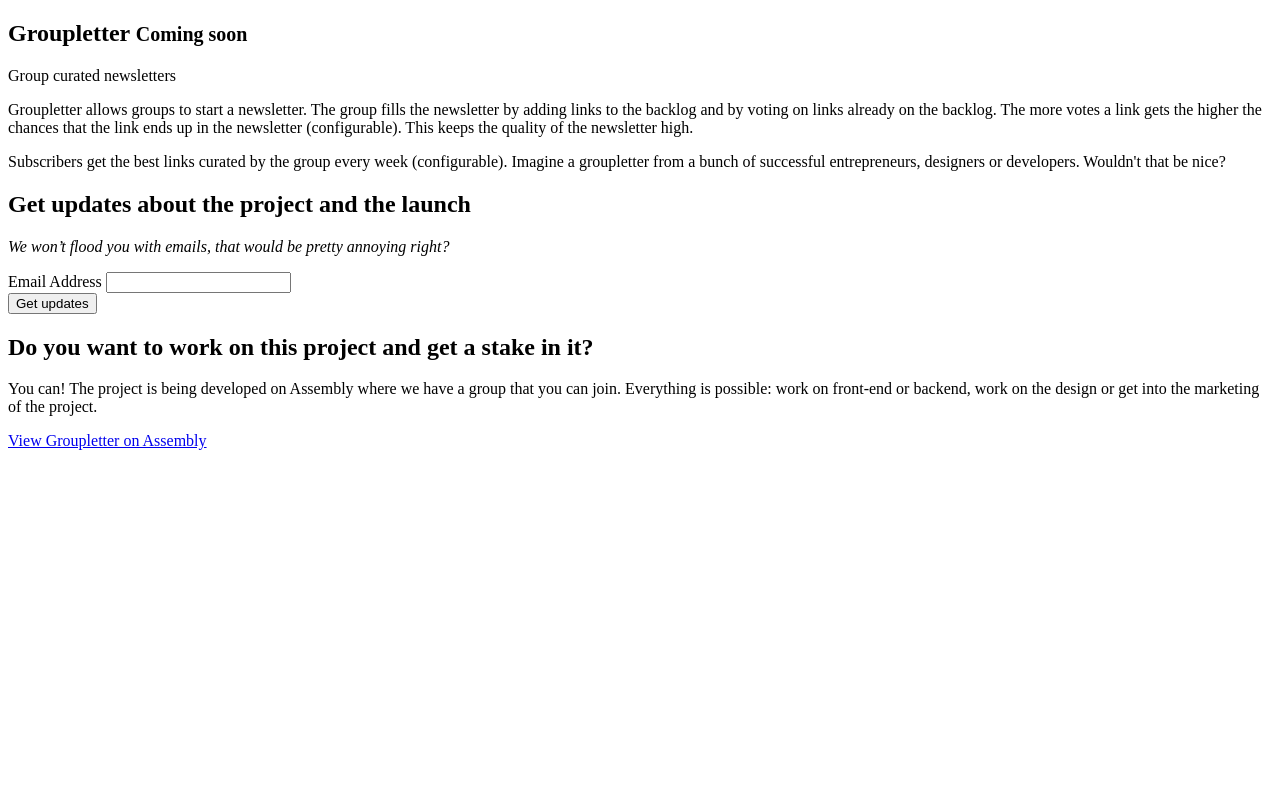
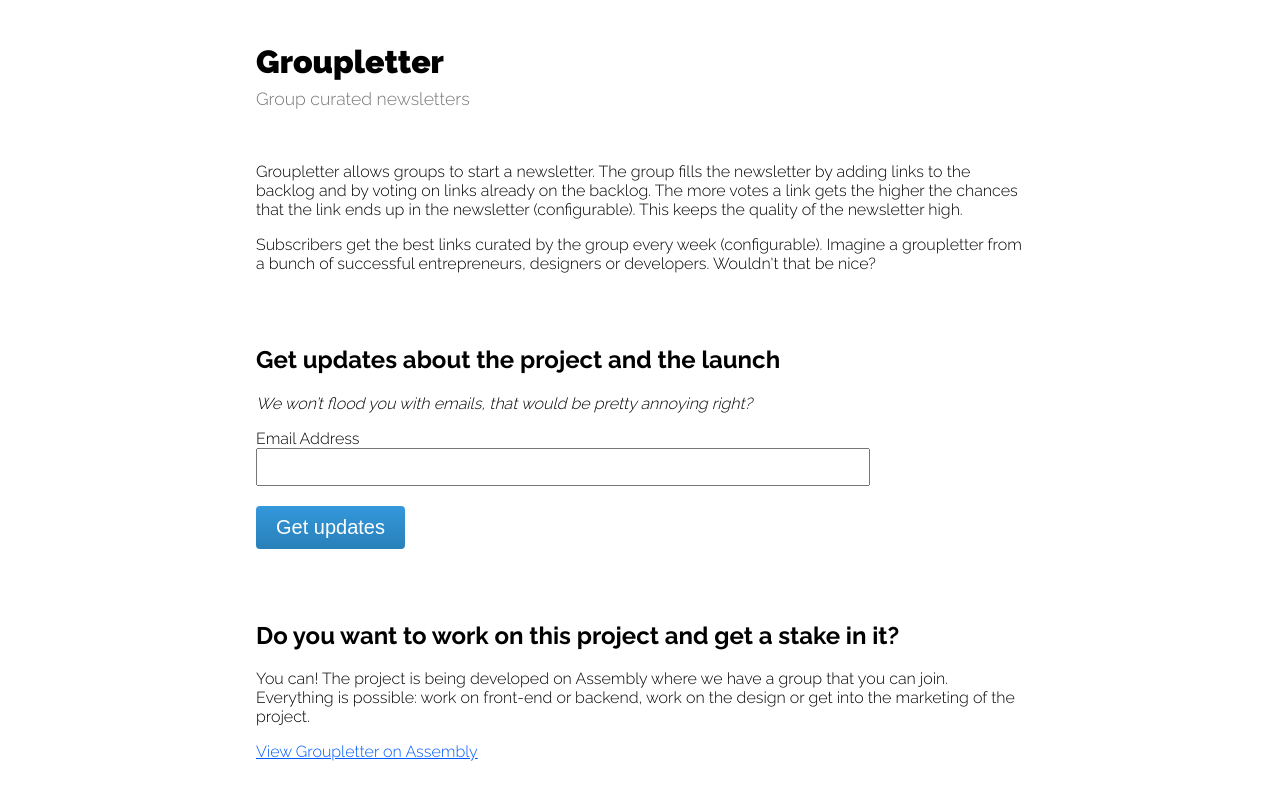
Before and after one commit to asm-products/groupletter-comingsoon, a plain HTML site: page index.html in a window 1280 px wide. Drawn offline with Linux system fonts and the light colour scheme.

Commit message:
Update 2015-03-03T12:45:00.703Z

```diff
--- a/index.html
+++ b/index.html
@@ -15,7 +15,7 @@
   <section role="main">
 
 
-  <h1>Groupletter <small>Coming soon</small></h1>
+  <h1>Groupletter</h1>
   <p class="tag-line">Group curated newsletters</p>
   <p>Groupletter allows groups to start a newsletter. The group fills the newsletter by adding links to the backlog and by voting on links already on the backlog. The more votes a link gets the higher the chances that the link ends up in the newsletter (configurable). This keeps the quality of the newsletter high.</p>
 <p>Subscribers get the best links curated by the group every week (configurable). Imagine a groupletter from a bunch of successful entrepreneurs, designers or developers. Wouldn&#39;t that be nice?</p>
--- /dev/null
+++ b/styles/groupletter.css
@@ -0,0 +1,84 @@
+/* colors */
+@import url(http://fonts.googleapis.com/css?family=Raleway:300,700,900);
+html {
+  font-family: sans-serif;
+  -ms-text-size-adjust: 100%;
+  -webkit-text-size-adjust: 100%;
+  -webkit-box-sizing: border-box;
+  -moz-box-sizing: border-box;
+  box-sizing: border-box; }
+
+*, *:before, *:after {
+  -webkit-box-sizing: inherit;
+  -moz-box-sizing: inherit;
+  box-sizing: inherit; }
+
+body {
+  font-family: 'Raleway', sans-serif;
+  margin: 0; }
+
+a {
+  color: #005BFC; }
+
+h1 {
+  font-weight: 900;
+  font-size: 2em; }
+
+h2, h3, h4, h5, h6 {
+  font-weight: 700; }
+
+p {
+  margin: 0 0 1em 0; }
+
+img {
+  max-width: 100%; }
+
+section[role="main"] {
+  padding: 1em 1em 5em; }
+  @media screen and (min-width: 800px) {
+    section[role="main"] {
+      margin-right: auto;
+      margin-left: auto;
+      width: 800px; } }
+
+h2 {
+  margin-top: 3em; }
+
+h1 {
+  margin-bottom: 0; }
+
+h1 small {
+  font-size: 0.5em;
+  font-weight: 400;
+  margin-left: 0.2em;
+  font-style: italic; }
+
+.tag-line {
+  font-size: 1.1em;
+  color: #767676;
+  margin: 0.5em 0 3em; }
+
+input[type="email"] {
+  width: 80%;
+  display: block;
+  padding: 0.3em;
+  font-size: 1.2em; }
+
+input[type="submit"] {
+  margin-top: 1em;
+  background: #3498db;
+  background-image: -webkit-linear-gradient(top, #3498db, #2980b9);
+  background-image: -moz-linear-gradient(top, #3498db, #2980b9);
+  background-image: -ms-linear-gradient(top, #3498db, #2980b9);
+  background-image: -o-linear-gradient(top, #3498db, #2980b9);
+  background-image: linear, to bottom, #3498db, #2980b9;
+  -webkit-border-radius: 28;
+  -moz-border-radius: 28;
+  border-radius: 4px;
+  border: 0;
+  color: #ffffff;
+  font-size: 20px;
+  padding: 10px 20px 10px 20px;
+  text-decoration: none; }
+
+/*# sourceMappingURL=groupletter.css.map */
```
Also changed, not shown: 1 other file.
